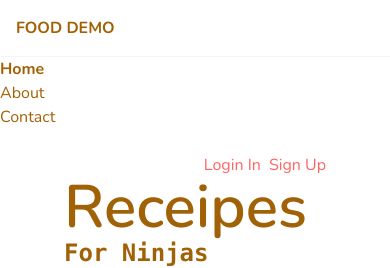
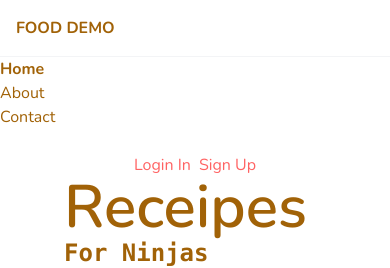
Before and after one commit to MadhuKumarGowda/Tailwinddcss-foodemo, a website: page public/index.html in a window 390 px wide. Shown: the top 268 px of the page. Drawn offline with nearby package versions, Linux system fonts and the light colour scheme.

Commit message:
responsive implementation

```diff
--- a/public/index.html
+++ b/public/index.html
@@ -11,6 +11,7 @@
             <nav>
                 <div>
                     <h1 class="font-bold uppercase p-4 border-b border-gray-100">
+                        <!-- <a href="/" class="text-green-500 sm:text-red-500 lg:text-blue-500 text-sm md:text-xl lg:text-lg"> Food Demo</a> -->
                         <a href="/"> Food Demo</a>
                     </h1>
                 </div>
@@ -33,7 +34,7 @@
             </nav>
         </div> <!-- End of Nav-->
         <main class="px-16 py-6">
-            <div class="flex justify-end">
+            <div class="flex justify-center md:justify-end">
                 <a href="#" class="text-primary"> Login In</a>
                 <a href="#" class="text-primary ml-2"> Sign Up</a>
             </div>
```
Also changed, not shown: public/styles.css.
